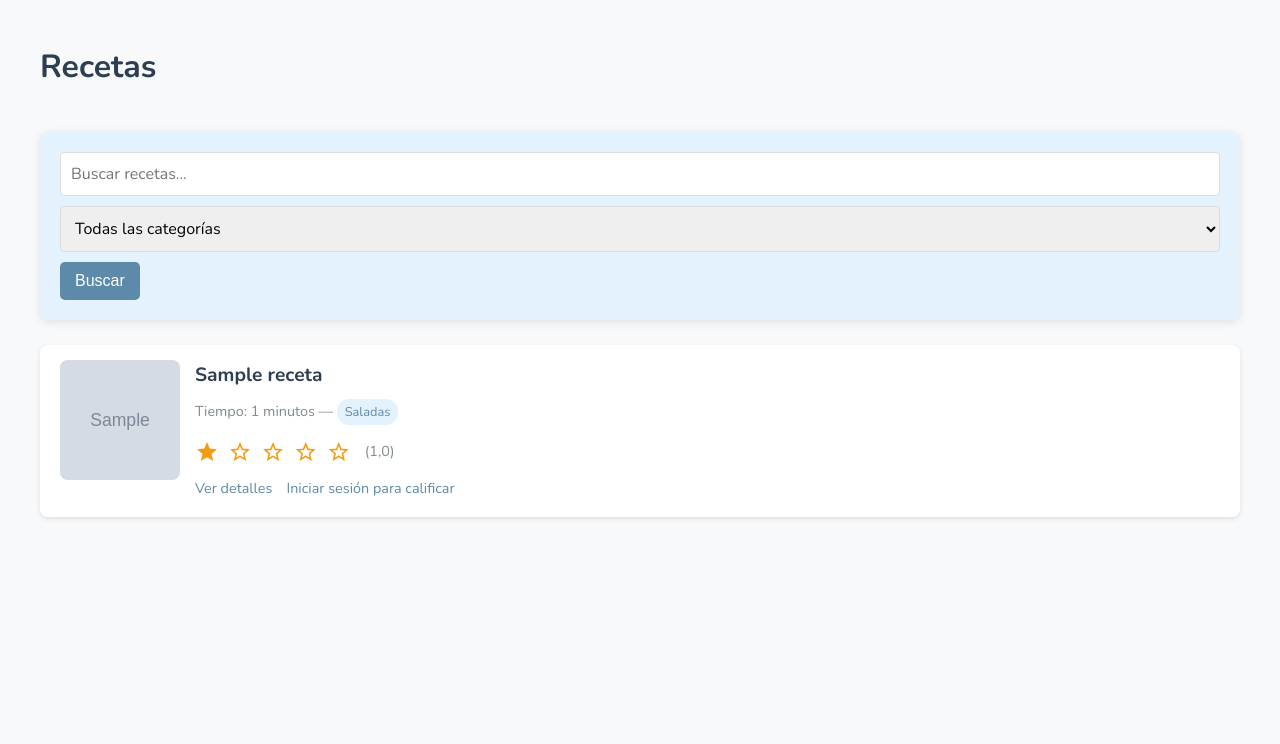
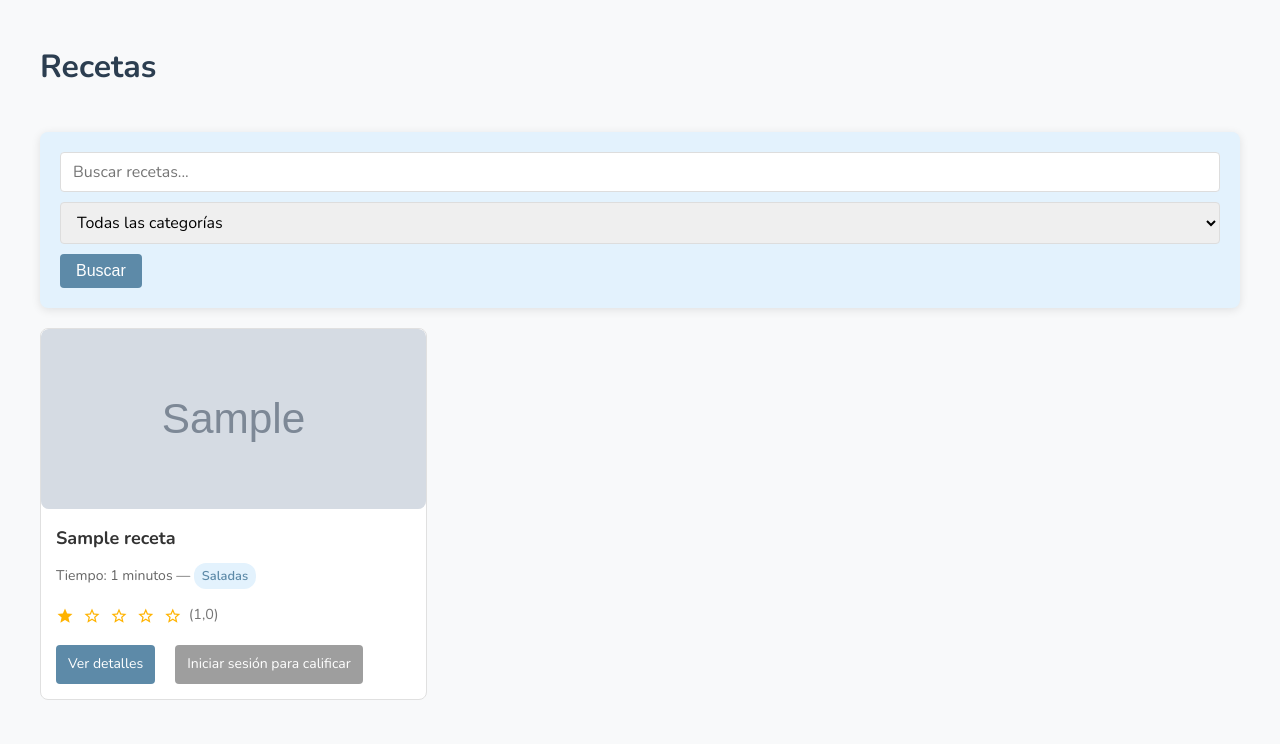
Before and after one commit to mycampo1/recetas, a Django app: page / in a window 1280 px wide. Shown: the part 56-800 px from the top of the page. Run offline with Django 5.2, Linux system fonts and the light colour scheme; tables that the repository leaves empty hold one stand-in row (values such as "Sample post"); grey boxes marked "Sample" are stand-in pictures.

Commit message:
cards para el listado de las recetas

```diff
--- a/core/templates/core/recetas_listado.html
+++ b/core/templates/core/recetas_listado.html
@@ -1,4 +1,6 @@
-<!-- Formulario de búsqueda y filtrado -->
+{% load static %}
+<link rel="stylesheet" href="{% static 'static/css/recetas.css' %}">
+
 <form method="get" class="busqueda-form">
     <input type="text" name="q" placeholder="Buscar recetas..." value="{{ query }}">
     <select name="categoria">
@@ -12,9 +14,9 @@
 
 <!-- Listado de recetas -->
 {% if recetas %}
-    <ul class="receta-lista">
+    <div class="recetas-grid">
         {% for receta in recetas %}
-            <li class="receta-item">
+            <div class="receta-card">
                 <div class="receta-imagen-container">
                     {% if receta.imagen %}
                         <img src="{{ receta.imagen.url }}" alt="{{ receta.titulo }}" class="receta-imagen">
@@ -33,11 +35,11 @@
                         <span class="estrellas">
                             {% for estrella in receta.estrellas %}
                                 {% if estrella == 'llena' %}
-                                    <span class="material-icons">star</span> <!-- Estrella llena -->
+                                    <span class="material-icons">star</span>
                                 {% elif estrella == 'media' %}
-                                    <span class="material-icons">star_half</span> <!-- Estrella medio llena -->
+                                    <span class="material-icons">star_half</span>
                                 {% else %}
-                                    <span class="material-icons">star_outline</span> <!-- Estrella vacía -->
+                                    <span class="material-icons">star_outline</span>
                                 {% endif %}
                             {% endfor %}
                         </span>
@@ -45,17 +47,17 @@
                     </div>
 
                     <div class="receta-acciones">
-                        <a href="{% url 'detalle_receta' receta.id %}">Ver detalles</a>
+                        <a href="{% url 'detalle_receta' receta.id %}" class="btn-detalle">Ver detalles</a>
                         {% if user.is_authenticated %}
-                            <a href="{% url 'calificar_receta' receta.id %}">Calificar</a>
+                            <a href="{% url 'calificar_receta' receta.id %}" class="btn-calificar">Calificar</a>
                         {% else %}
-                            <a href="{% url 'iniciar_sesion' %}?next={% url 'calificar_receta' receta.id %}">Iniciar sesión para calificar</a>
+                            <a href="{% url 'iniciar_sesion' %}?next={% url 'calificar_receta' receta.id %}" class="btn-login">Iniciar sesión para calificar</a>
                         {% endif %}
                     </div>
                 </div>
-            </li>
+            </div>
         {% endfor %}
-    </ul>
+    </div>
 {% else %}
     <p>No se encontraron recetas.</p>
 {% endif %}
--- a/static/css/recetas.css
+++ b/static/css/recetas.css
@@ -239,3 +239,150 @@
 .btn-icon i {
     pointer-events: none;
 }
+
+
+/* Estilos para el grid de recetas */
+.recetas-grid {
+    display: grid;
+    grid-template-columns: repeat(auto-fill, minmax(300px, 1fr));
+    gap: 20px;
+    margin: 20px 0;
+}
+
+/* Estilos para cada card */
+.receta-card {
+    border: 1px solid #e0e0e0;
+    border-radius: 8px;
+    overflow: hidden;
+    transition: transform 0.3s, box-shadow 0.3s;
+    background-color: #fff;
+}
+
+.receta-card:hover {
+    transform: translateY(-5px);
+    box-shadow: 0 5px 15px rgba(0,0,0,0.1);
+}
+
+/* Estilos para la imagen */
+.receta-imagen-container {
+    height: 180px;
+    overflow: hidden;
+}
+
+.receta-imagen {
+    width: 100%;
+    height: 100%;
+    object-fit: cover;
+}
+
+.receta-imagen-placeholder {
+    width: 100%;
+    height: 100%;
+    background-color: #f0f0f0;
+    display: flex;
+    align-items: center;
+    justify-content: center;
+    color: #757575;
+}
+
+/* Estilos para el contenido */
+.receta-content {
+    padding: 15px;
+}
+
+.receta-titulo {
+    margin: 0 0 10px;
+    font-size: 18px;
+    color: #333;
+}
+
+.receta-meta {
+    font-size: 14px;
+    color: #666;
+    margin-bottom: 10px;
+}
+
+.receta-categoria {
+    font-weight: 600;
+}
+
+/* Estilos para las estrellas */
+.receta-rating {
+    display: flex;
+    align-items: center;
+    margin-bottom: 15px;
+}
+
+.estrellas .material-icons {
+    font-size: 18px;
+    color: #ffb300;
+}
+
+.puntuacion-valor {
+    margin-left: 5px;
+    color: #757575;
+}
+
+/* Estilos para los botones */
+.receta-acciones {
+    display: flex;
+    gap: 10px;
+}
+
+.receta-acciones a {
+    padding: 8px 12px;
+    border-radius: 4px;
+    text-decoration: none;
+    font-size: 14px;
+    text-align: center;
+}
+
+.btn-detalle {
+    background-color: #5D8AA8;
+    color: white;
+}
+
+.btn-calificar {
+    background-color: #4CAF50;
+    color: white;
+}
+
+.btn-login {
+    background-color: #9E9E9E;
+    color: white;
+}
+
+/* Estilos para el formulario de búsqueda */
+.busqueda-form {
+    margin-bottom: 20px;
+    display: flex;
+    gap: 10px;
+    flex-wrap: wrap;
+}
+
+.busqueda-form input[type="text"] {
+    flex: 1;
+    padding: 8px 12px;
+    border: 1px solid #ddd;
+    border-radius: 4px;
+    min-width: 200px;
+}
+
+.busqueda-form select {
+    padding: 8px 12px;
+    border: 1px solid #ddd;
+    border-radius: 4px;
+}
+
+.busqueda-form button {
+    padding: 8px 16px;
+    background-color: #5D8AA8;
+    color: white;
+    border: none;
+    border-radius: 4px;
+    cursor: pointer;
+}
+
+.busqueda-form button:hover {
+    background-color: #5D8AA8;
+}
```
